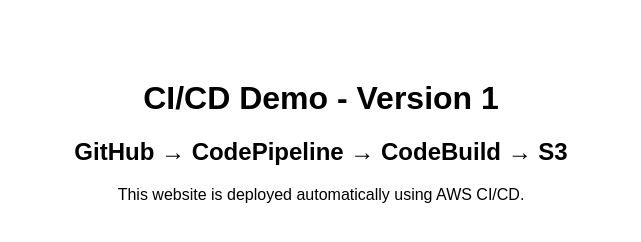
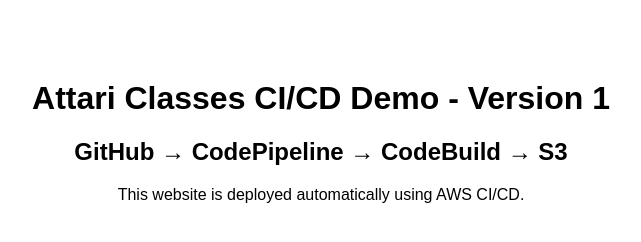
Before and after one commit to hublimallikarjun/cicd-pipeline, a plain HTML site: page index.html in a window 1280 px wide. Shown: the whole page, without its empty margins (319-960 px from the left). Drawn offline with Linux system fonts and the light colour scheme.

Commit message:
Added attari classess

```diff
--- a/index.html
+++ b/index.html
@@ -4,7 +4,7 @@
     <title> CI/CD Demo</title>
 </head>
 <body style="font-family: Arial; text-align: center; margin-top: 80px;">
-    <h1> CI/CD Demo - Version 1</h1>
+    <h1>Attari Classes CI/CD Demo - Version 1</h1>
     <h2>GitHub → CodePipeline → CodeBuild → S3</h2>
     <p>This website is deployed automatically using AWS CI/CD.</p>
 </body>
```
